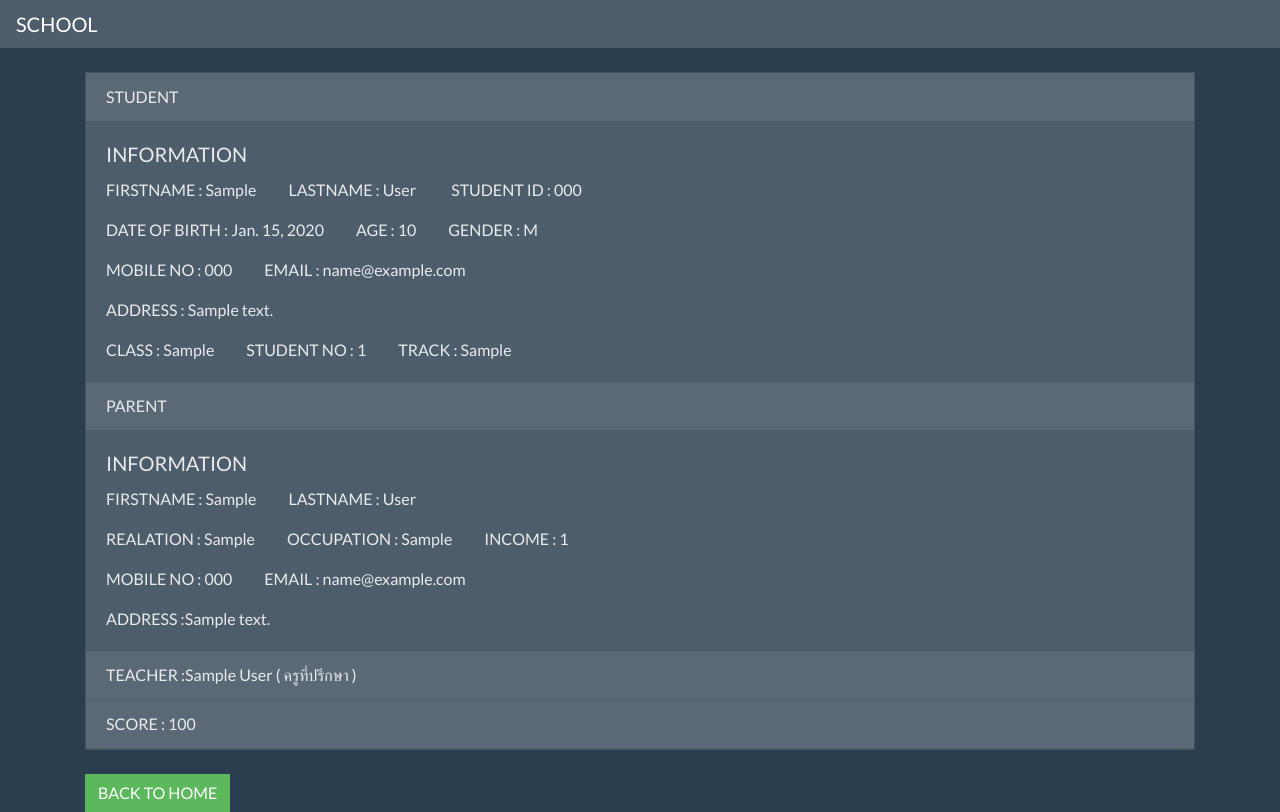
After one commit to Krittanai1999/final_checkin, a Django app: page /school/detail/student/1/ in a window 1280 px wide. The commit adds this page. Run offline with Django 3.2, Linux system fonts and the light colour scheme; tables that the repository leaves empty hold one stand-in row (values such as "Sample post"); some libraries are stand-ins or nearby versions.

Commit message:
update7/4

```diff
--- /dev/null
+++ b/checkin/school/templates/school/studentdetail.html
@@ -0,0 +1,39 @@
+{% extends "base.html" %}
+{% block content %}
+
+<div class="card">
+
+    <div class="card-header">
+        STUDENT
+    </div>
+    <div class="card-body">
+        <h5 class="card-title">INFORMATION</h5>
+        <p class="card-text">FIRSTNAME : {{student.fname}}&emsp;&emsp;LASTNAME : {{student.lname}}
+   &emsp;&emsp;STUDENT ID : {{student.stu_code}}</p>
+        <p class="card-text">DATE OF BIRTH : {{student.date_of_birth}}&emsp;&emsp;AGE :
+            {{student.age}}&emsp;&emsp;GENDER : {{student.gender}}</p>
+        <p class="card-text">MOBILE NO : {{student.tel}}&emsp;&emsp;EMAIL : {{student.email}}</p>
+        <p class="card-text">ADDRESS : {{student.address}}</p>
+        <p class="card-text">CLASS : {{student.class_room}}&emsp;&emsp;STUDENT NO : {{student.stu_no}}&emsp;&emsp;TRACK : {{student.track}}</p>
+    </div>
+    <div class="card-header">
+        PARENT
+    </div>
+    <div class="card-body">
+        <h5 class="card-title">INFORMATION</h5>
+        <p class="card-text">FIRSTNAME : {{student.parent_id.fname}}&emsp;&emsp;LASTNAME : {{student.parent_id.lname}}</p>
+        <p class="card-text">REALATION : {{student.parent_id.relation}}&emsp;&emsp;OCCUPATION : {{student.parent_id.work}}&emsp;&emsp;INCOME : {{student.parent_id.income}}</p>
+        <p class="card-text">MOBILE NO : {{student.parent_id.tel}}&emsp;&emsp;EMAIL : {{student.parent_id.email}}</p>
+        <p class="card-text">ADDRESS :{{student.parent_id.address}}</p>
+    </div>
+    <div class="card-header">
+        TEACHER :{{student.teacher_id.fname}} {{student.teacher_id.lname}} ( ครูที่ปรึกษา )
+    </div>
+    <div class="card-header">
+        SCORE : 100
+    </div>
+</div><br/>
+    <a href="{% url 'index' %}">
+        <div class="btn btn-success">BACK TO HOME</div>
+    </a>
+{% endblock content %}
--- a/checkin/school/urls.py
+++ b/checkin/school/urls.py
@@ -6,15 +6,17 @@ urlpatterns = [
     #path('logout/', views.my_logout, name='logout'),
     path('index/', views.index, name='index'),
     path('logout/', views.my_logout, name='logout'),
+    path('detail/student/<int:student_id>/', views.student_detail, name='student_detail'),
     path('student_add/', views.student_add, name='student_add'),
-    #path('update/<int:student_id>/', views.student_update, name='student_update'),
-    #path('delete/<int:student_id>/', views.student_delete, name='student_delete'),
+    path('update/<int:student_id>/', views.student_update, name='student_update'),
+    path('delete/<int:student_id>/', views.student_delete, name='student_delete'),
+    path('detail/parent/<int:parent_id>/', views.parent_detail, name='parent_detail'),
+    path('parent_add/', views.parent_add, name='parent_add'),
     path('update/<int:parent_id>/', views.parent_update, name='parent_update'),
-    path('parent_add/', views.parent_add, name='parent_add'),
     path('delete/<int:parent_id>/', views.parent_delete, name='parent_delete'),
     path('teacher/', views.teacher, name='teacher'),
     path('teacher_add/', views.teacher_add, name='teacher_add'),
-    path('update/<int:teacher_id>/', views.teacher_update, name='teacher_update'),
+    path('update/teacher/<int:teacher_id>/', views.teacher_update, name='teacher_update'),
     path('delete/<int:teacher_id>/', views.teacher_delete, name='teacher_delete'),
     path('course/', views.course, name='course'),
     path('course_add/', views.course_add, name='course_add'),
--- a/checkin/school/views.py
+++ b/checkin/school/views.py
@@ -7,7 +7,8 @@ from django.http import HttpResponse
 from django.shortcuts import redirect, render
 from django.db.models import Q
 
-from school.models import Student, Parent, Teacher
+from school.models import Student, Parent, Teacher, Course
+from school.forms import CourseForm
 
 
 # Create your views here.
@@ -47,6 +48,7 @@ def index(request):
     """
         Index page - หน้าจอรายการนักเรียนทั้งหมด
     """
+    #student = Student.objects.get(pk=student_id)
     student = Student.objects.all()
     parent = Parent.objects.all()
     search = request.GET.get('search', '')
@@ -60,6 +62,20 @@ def index(request):
     return render(request, 'school/index.html', context={
         'student': student,
         'parent' : parent
+    })
+
+def student_detail(request, student_id):
+    """
+        Class detail page – เมื่อกด link จากหน้า Index page มาจะได้หน้าจอแสดงรายละเอียดของแต่ละวิชา
+        (วิชานี้สอนอะไร, มีจำนวนนักเรียนกี่คน, มีคนมาเรียน และขาดกี่คน)
+    """
+    #student = request.user.student
+    student = Student.objects.get(pk=student_id)
+   #student = Student.objects.all()
+    return render(request, 'school/studentdetail.html', context={
+        'student': student
+        #'std' : student_id
+
     })
 
 def student_add(request):
@@ -119,6 +135,67 @@ def student_add(request):
 
     return render(request, 'school/student_add.html', context=context)
 
+def student_update(request, student_id):
+    """
+        #Update ข้อมูลนักเรียนที่มี id = parent_id
+    """
+
+    try:
+        student = Student.objects.get(pk=student_id)
+        #student = student.objects.all()
+        msg = ''
+    except student.DoesNotExist: #ถ้าส่งidบะหาไม่เจอ ให้rediect to room_list
+        return redirect('index')
+
+    if request.method == 'POST':
+        birthday = request.POST.get('date_of_birth').split('/')[::-1]
+        birthday[1], birthday[2] = birthday[2], birthday[1]
+        birthday = '-'.join(birthday)
+        student.fname=request.POST.get('first_name')
+        student.lname=request.POST.get('last_name')
+        student.stu_code=request.POST.get('username')
+        student.date_of_birth=birthday
+        student.age=request.POST.get('age')
+        student.gender=request.POST.get('gender')
+        student.tel=request.POST.get('tel')
+        student.email=request.POST.get('email')
+        student.address=request.POST.get('address')
+        student.class_room=request.POST.get('class')
+        student.track=request.POST.get('track')
+        student.parent_id=Parent.objects.get(pk=request.POST.get('parent'))
+        student.teacher_id = Teacher.objects.get(pk=request.POST.get('teacher'))
+        student.save()
+        msg = 'SUCCESSFULLY UPDATE STUDENT ID : %s' % (student.id)
+
+    context = {
+        'student': student,
+        'msg': msg
+    }
+
+    return render(request, 'school/student_add.html', context=context)
+
+def student_delete(request, student_id):
+    """
+        #ลบข้อมูล classparent โดยลบข้อมูลที่มี id = class_id
+    """
+    student = Student.objects.get(id = student_id)
+    student.delete()
+    return redirect(to='index')
+
+def parent_detail(request, parent_id):
+    """
+        Class detail page – เมื่อกด link จากหน้า Index page มาจะได้หน้าจอแสดงรายละเอียดของแต่ละวิชา
+        (วิชานี้สอนอะไร, มีจำนวนนักเรียนกี่คน, มีคนมาเรียน และขาดกี่คน)
+    """
+    #student = request.user.student
+    parent = Parent.objects.get(pk=parent_id)
+   #student = Student.objects.all()
+    return render(request, 'school/parentdetail.html', context={
+        'parent': parent
+        #'std' : student_id
+
+    })
+
 def parent_add(request):
     """
         เพิ่มข้อมูล นักเรียน ใหม่เข้าสู่ฐานข้อมูล
@@ -127,14 +204,14 @@ def parent_add(request):
     msg = ''
     if request.method == 'POST':
         parent = Parent.objects.create(
-            fname = request.POST.get('first_name1'),
-            lname = request.POST.get('last_name1'),
+            fname = request.POST.get('first_name'),
+            lname = request.POST.get('last_name'),
             relation = request.POST.get('relation'),
             work = request.POST.get('work'),
             income = request.POST.get('income'),
-            tel = request.POST.get('tel1'),
-            email = request.POST.get('email1'),
-            address = request.POST.get('address1'),
+            tel = request.POST.get('tel'),
+            email = request.POST.get('email'),
+            address = request.POST.get('address'),
             type_house = request.POST.get('type_house'),
 
         )
@@ -156,21 +233,20 @@ def parent_update(request, parent_id):
 
     try:
         parent = Parent.objects.get(pk=parent_id)
-        parent = Parent.objects.all()
+        #parent = Parent.objects.all()
         msg = ''
     except parent.DoesNotExist: #ถ้าส่งidบะหาไม่เจอ ให้rediect to room_list
         return redirect('index')
 
     if request.method == 'POST':
-        parent.parent_id=request.POST.get('parent_id')
-        parent.fname=request.POST.get('first_name1')
-        parent.lname=request.POST.get('last_name1')
+        parent.fname=request.POST.get('first_name')
+        parent.lname=request.POST.get('last_name')
         parent.relation=request.POST.get('relation')
         parent.work=request.POST.get('work')
         parent.income=request.POST.get('income')
-        parent.tel=request.POST.get('tel1')
-        parent.email=request.POST.get('email1')
-        parent.address=request.POST.get('address1')
+        parent.tel=request.POST.get('tel')
+        parent.email=request.POST.get('email')
+        parent.address=request.POST.get('address')
         parent.type_house=request.POST.get('type_house')
 
         parent.save()
@@ -191,46 +267,7 @@ def parent_delete(request, parent_id):
     parent.delete()
     return redirect(to='index')
 
-'''
-def student_update(request, student_id):
-    """
-        #Update ข้อมูลนักเรียนที่มี id = student_id
-    """
 
-    try:
-        student = Student.objects.get(pk=student_id)
-        student = Student.objects.all()
-
-        msg = ''
-    except Student.DoesNotExist: #ถ้าส่งidบะหาไม่เจอ ให้rediect to room_list
-        return redirect('index')
-
-    if request.method == 'POST':
-        student.student_id=request.POST.get('student_id')
-        student.name=request.POST.get('name')
-        student.open_time=request.POST.get('open_time')
-        student.close_time=request.POST.get('close_time')
-        student.capacity=request.POST.get('capacity')
-
-        student.save()
-        msg = 'SUCCESSFULLY UPDATE STUDENT : %s' % (student.name)
-
-    context = {
-        'student': student,
-        'msg': msg
-    }
-
-    return render(request, 'school/school_add.html', context=context)
-'''
-'''
-def student_delete(request, student_id):
-    """
-        #ลบข้อมูล classstudent โดยลบข้อมูลที่มี id = class_id
-    """
-    student = Student.objects.get(id = student_id)
-    student.delete()
-    return redirect(to='index')
-'''
 def teacher(request):
 
     teacher = Teacher.objects.all()
@@ -283,18 +320,19 @@ def teacher_update(request, teacher_id):
 
     try:
         teacher = Teacher.objects.get(pk=teacher_id)
-        teacher = Teacher.objects.all()
+        #parent = Parent.objects.all()
         msg = ''
-    except teacher.DoesNotExist:
+    except teacher.DoesNotExist: #ถ้าส่งidบะหาไม่เจอ ให้rediect to room_list
         return redirect('index')
 
     if request.method == 'POST':
-        teacher.teacher_id=request.POST.get('teacher_id'),
-        teacher.fname=request.POST.get('fname'),
-        teacher.lname=request.POST.get('lname'),
-        teacher.tel=request.POST.get('tel1'),
-        teacher.email=request.POST.get('email1'),
-        teacher.tea_code=request.POST.get('tea_code'),
+        teacher.fname=request.POST.get('fname')
+        teacher.lname=request.POST.get('lname')
+        teacher.tea_code=request.POST.get('username')
+        teacher.room=request.POST.get('room')
+        teacher.tel=request.POST.get('tel')
+        teacher.email=request.POST.get('email')
+
 
         teacher.save()
         msg = 'SUCCESSFULLY UPDATE TEACHER ID : %s' % (teacher.id)
@@ -304,7 +342,38 @@ def teacher_update(request, teacher_id):
         'msg': msg
     }
 
-    return render(request, 'school/teacher.html', context=context)
+    return render(request, 'school/teacher_add.html', context=context)
+
+def teacher_update(request, teacher_id):
+    """
+        #Update ข้อมูลนักเรียนที่มี id = parent_id
+    """
+
+    try:
+        teacher = Teacher.objects.get(pk=teacher_id)
+        #teacher = Teacher.objects.all()
+        msg = ''
+    except teacher.DoesNotExist:
+        return redirect('index')
+
+    if request.method == 'POST':
+        teacher.fname=request.POST.get('fname')
+        teacher.lname=request.POST.get('lname')
+        teacher.tea_code=request.POST.get('tea_code')
+        teacher.room=request.POST.get('room')
+        teacher.tel=request.POST.get('tel')
+        teacher.email=request.POST.get('email')
+
+
+        teacher.save()
+        msg = 'SUCCESSFULLY UPDATE TEACHER ID : %s' % (teacher.id)
+
+    context = {
+        'teacher': teacher,
+        'msg': msg
+    }
+
+    return render(request, 'school/teacher_add.html', context=context)
 
 def teacher_delete(request, teacher_id):
 
@@ -315,19 +384,30 @@ def teacher_delete(request, teacher_id):
 
 def course(request):
 
-
-    context = {}
+    course = Course.objects.all()
 
 
-    return render(request, template_name='school/course.html', context=context)
+    return render(request, template_name='school/course.html', context={
+        'course' : course
+    })
+
 
 def course_add(request):
     """
         เพิ่มข้อมูล room ใหม่เข้าสู่ฐานข้อมูล
     """
-    context = {}
 
-    return render(request, 'school/course_add.html', context=context)
+    if request.method == 'POST':
+        form = CourseForm(request.POST)
+        if form.is_valid():
+            form.save()
+            return redirect('index')
+    else:
+        form = CourseForm()
+
+    return render(request, 'school/course_add.html', context={
+        'form': form
+    })
 
 def school_list(request):
     """
```
Also changed, not shown: checkin/school/forms.py (added, +21 -0 lines), checkin/school/models.py (+15 -0 lines), checkin/school/templates/school/course.html (+16 -10 lines), checkin/school/templates/school/course_add.html (+20 -2 lines), checkin/school/templates/school/index.html (+9 -9 lines), checkin/school/templates/school/parent_add.html (+14 -16 lines), checkin/school/templates/school/parentdetail.html (added, +20 -0 lines), checkin/school/templates/school/teacher.html (+8 -3 lines), checkin/school/templates/school/teacher_add.html (+6 -6 lines), checkin/school/migrations/0005_auto_20200406_1539.py (added), checkin/school/templates/school/student_add.html (line endings or trailing spaces), 1 other file.
